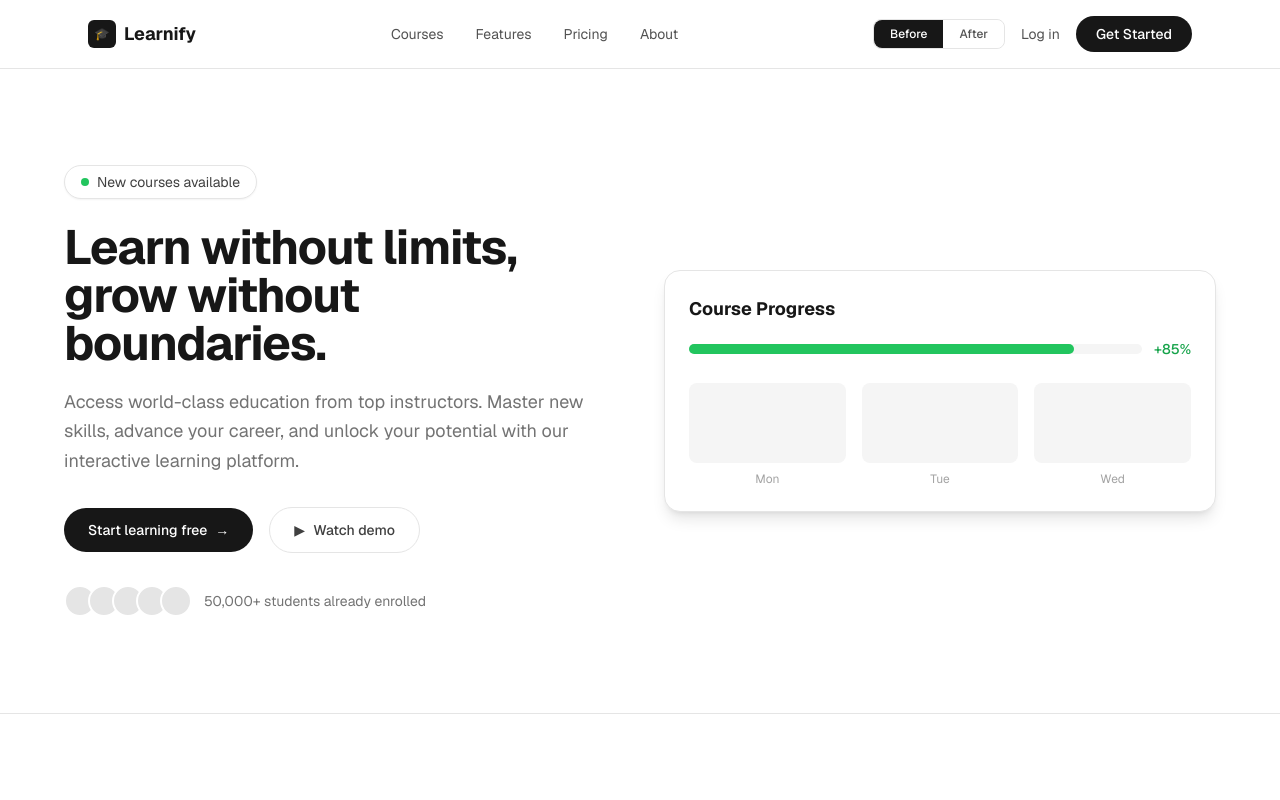
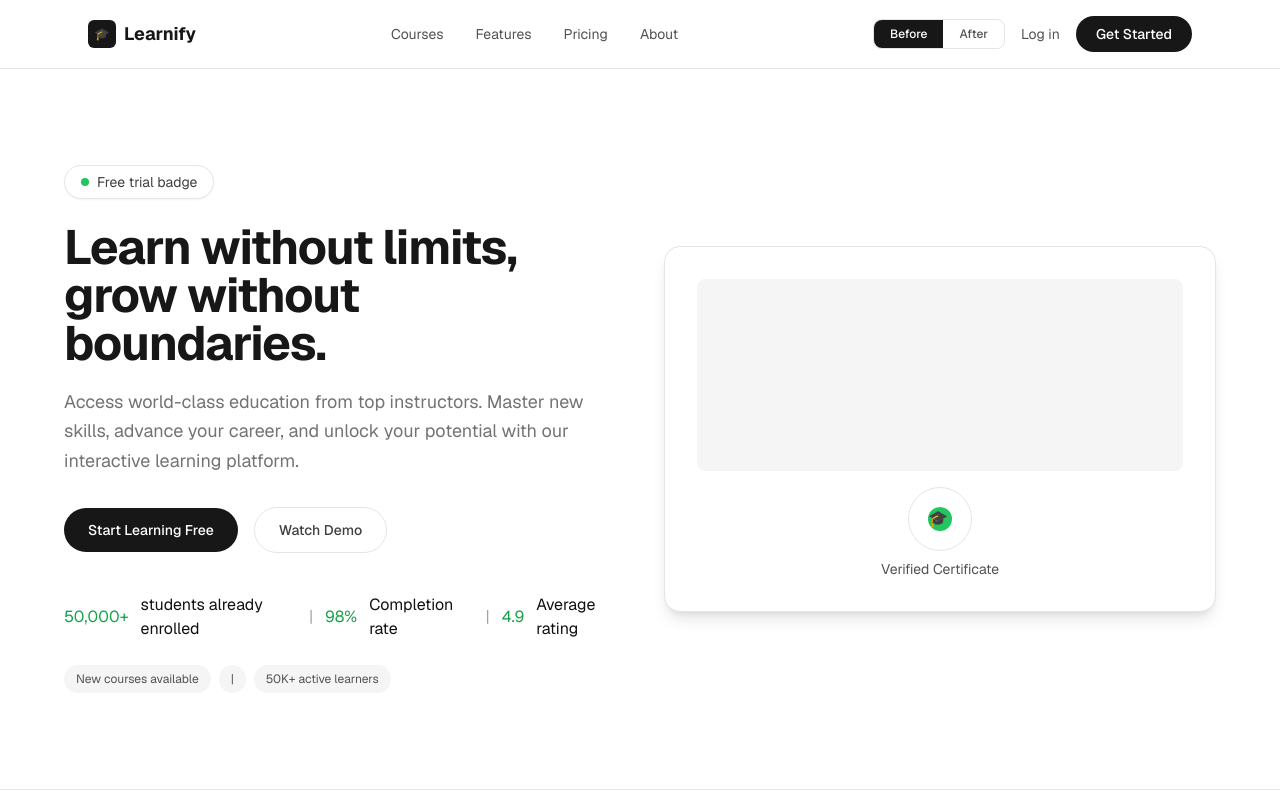
Before and after one commit to Embotic-Wayne/AutoWeb-Test, a Next.js app in the folder apps/project-flow/: page / in a window 1280 px wide. Shown: the top 800 px of the page. Built offline with nearby package versions, Linux system fonts and the light colour scheme.

Commit message:
Agent update: intel-cc5090b78473 (hero)

```diff
--- a/apps/project-flow/src/components/ai-generated/Hero.tsx
+++ b/apps/project-flow/src/components/ai-generated/Hero.tsx
@@ -5,66 +5,34 @@ export default function Hero() {
         <div>
           <span className="inline-flex items-center gap-2 rounded-full border border-neutral-200 bg-white px-4 py-1.5 text-sm text-neutral-700 shadow-sm">
             <span className="h-2 w-2 rounded-full bg-green-500" />
-            New courses available
+            Free trial badge
           </span>
-
-          <h1 className="mt-6 text-4xl font-bold leading-tight tracking-tight text-neutral-900 md:text-5xl">
-            Learn without limits, grow without boundaries.
-          </h1>
-
-          <p className="mt-5 text-lg leading-relaxed text-neutral-500">
-            Access world-class education from top instructors. Master new
-            skills, advance your career, and unlock your potential with our
-            interactive learning platform.
-          </p>
-
+          <h1 className="mt-6 text-4xl font-bold leading-tight tracking-tight text-neutral-900 md:text-5xl">Learn without limits, grow without boundaries.</h1>
+          <p className="mt-5 text-lg leading-relaxed text-neutral-500">Access world-class education from top instructors. Master new skills, advance your career, and unlock your potential with our interactive learning platform.</p>
           <div className="mt-8 flex flex-wrap items-center gap-4">
-            <a
-              href="/signup"
-              className="inline-flex items-center gap-2 rounded-full bg-neutral-900 px-6 py-3 text-sm font-medium text-white hover:bg-neutral-800 transition-colors"
-            >
-              Start learning free
-              <span>&rarr;</span>
-            </a>
-            <a
-              href="/demo"
-              className="inline-flex items-center gap-2 rounded-full border border-neutral-200 bg-white px-6 py-3 text-sm font-medium text-neutral-700 hover:bg-neutral-50 transition-colors"
-            >
-              <span>&#9654;</span>
-              Watch demo
-            </a>
+            <button className="rounded-full bg-neutral-900 px-6 py-3 text-sm font-medium text-white hover:bg-neutral-800 transition-colors">Start Learning Free</button>
+            <button className="rounded-full border border-neutral-200 px-6 py-3 text-sm font-medium text-neutral-700 hover:bg-neutral-50 transition-colors">Watch Demo</button>
           </div>
-
-          <div className="mt-8 flex items-center gap-3">
-            <div className="flex -space-x-2">
-              {[1, 2, 3, 4, 5].map((i) => (
-                <div
-                  key={i}
-                  className="h-8 w-8 rounded-full border-2 border-white bg-neutral-200"
-                />
-              ))}
-            </div>
-            <span className="text-sm text-neutral-500">
-              50,000+ students already enrolled
-            </span>
+          <div className="mt-10 flex items-center gap-3">
+            <span className="text-green-600">50,000+</span> students already enrolled
+            <span className="ml-4 text-neutral-400">|</span>
+            <span className="text-green-600">98%</span> Completion rate
+            <span className="ml-4 text-neutral-400">|</span>
+            <span className="text-green-600">4.9</span> Average rating
+          </div>
+          <div className="mt-6 flex flex-wrap items-center gap-2">
+            <span className="rounded-full bg-neutral-100 px-3 py-1.5 text-xs text-neutral-600">New courses available</span>
+            <span className="rounded-full bg-neutral-100 px-3 py-1.5 text-xs text-neutral-600">|</span>
+            <span className="rounded-full bg-neutral-100 px-3 py-1.5 text-xs text-neutral-600">50K+ active learners</span>
           </div>
         </div>
-
-        <div className="rounded-2xl border border-neutral-200 bg-white p-6 shadow-lg">
-          <h3 className="text-lg font-bold text-neutral-900">Course Progress</h3>
-          <div className="mt-4 flex items-center gap-3">
-            <div className="h-2.5 flex-1 rounded-full bg-neutral-100">
-              <div className="h-2.5 w-[85%] rounded-full bg-green-500" />
+        <div className="rounded-2xl border border-neutral-200 bg-white p-8 shadow-lg">
+          <div className="h-48 bg-neutral-100 rounded-lg mb-4"></div>
+          <div className="flex flex-col items-center">
+            <div className="w-16 h-16 rounded-full border border-neutral-200 bg-white flex items-center justify-center">
+              <span className="h-6 w-6 rounded-full bg-green-500">🎓</span>
             </div>
-            <span className="text-sm font-medium text-green-600">+85%</span>
-          </div>
-          <div className="mt-6 grid grid-cols-3 gap-4">
-            {["Mon", "Tue", "Wed"].map((day) => (
-              <div key={day} className="flex flex-col items-center gap-2">
-                <div className="h-20 w-full rounded-lg bg-neutral-100" />
-                <span className="text-xs text-neutral-400">{day}</span>
-              </div>
-            ))}
+            <span className="mt-2 text-neutral-600 text-sm">Verified Certificate</span>
           </div>
         </div>
       </div>
```
